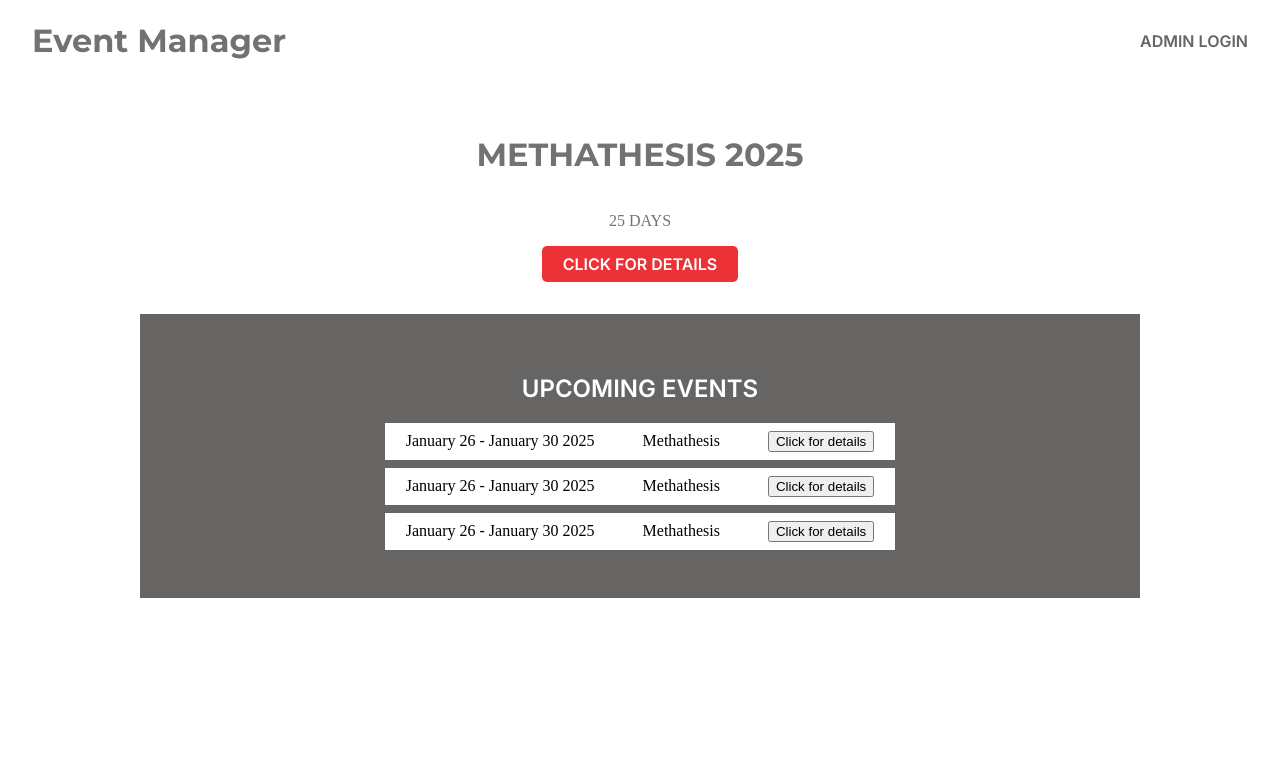
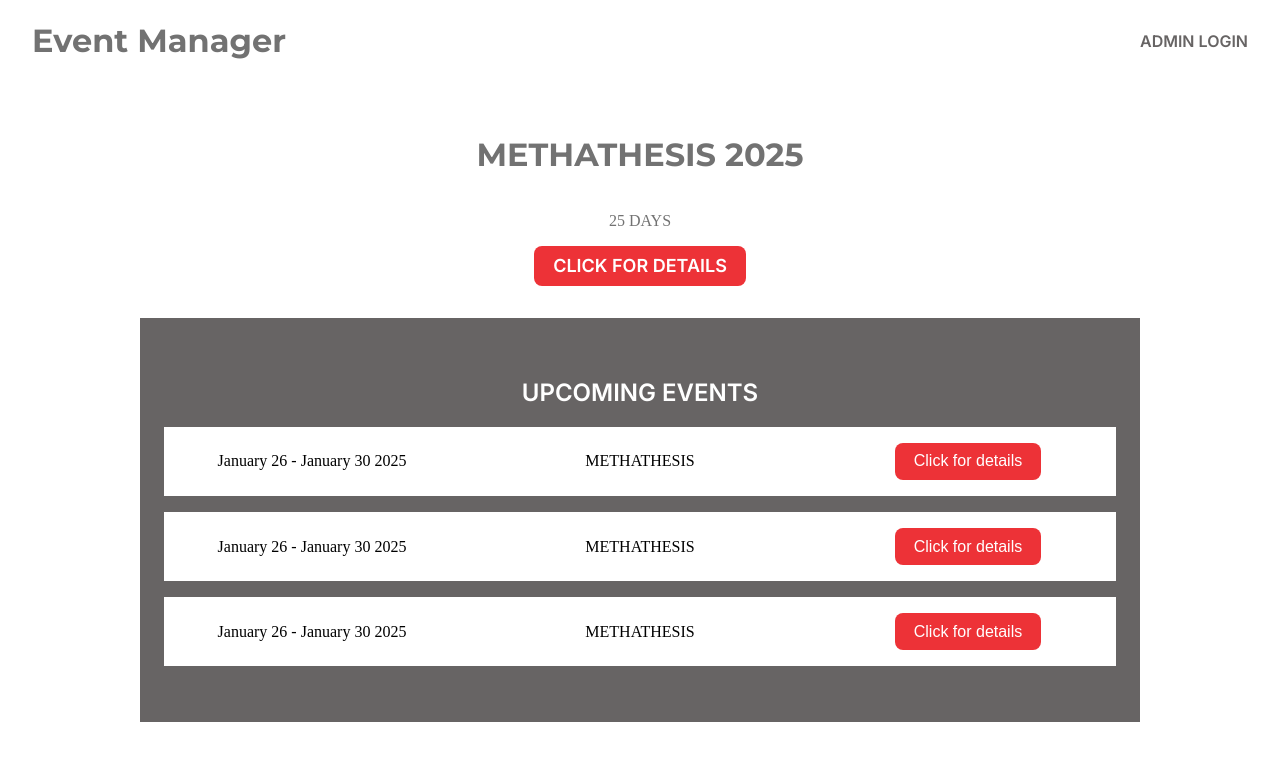
Before and after one commit to Dolapo-stack/event-app, a React (Vite) app: page / in a window 1280 px wide. Shown: the top 760 px of the page. Built offline with nearby package versions, Linux system fonts and the light colour scheme.

Commit message:
Worked on main content

```diff
--- a/src/App.css
+++ b/src/App.css
@@ -19,8 +19,11 @@ header a:hover,
 .event_details {
   background-color: #ed3237;
   color: #ffff;
-  padding: 0.5rem 1.3rem;
-  border-radius: 5px;
+  padding: 0.6rem 1.2rem;
+  border-radius: 8px;
+}
+.event_details {
+  font-size: 18px;
 }
 
 .next_event {
@@ -31,10 +34,6 @@ header a:hover,
 }
 
 .event_list {
-  display: flex;
-  flex-direction: column;
-  justify-content: center;
-  align-items: center;
   background-color: rgb(103, 100, 100);
   color: #ffff;
   width: 1000px;
@@ -48,16 +47,31 @@ header a:hover,
   font-weight: bold;
   font-family: "Inter", sans-serif;
   font-weight: 600;
+  text-align: center;
 }
 
 .event {
   background-color: #ffff;
   color: black;
-  margin-bottom: 0.5rem;
-  padding: 0.5rem 1.3rem;
+  margin: 0 1.5rem 1rem 1.5rem;
+  padding: 1rem 0.5rem;
   display: flex;
-  justify-content: center;
   align-items: center;
   gap: 3rem;
-  /* width: 850px; */
 }
+
+.event > div {
+  flex: 1; /* makes each child expand equally */
+  text-align: center; /* optional: centers text inside each column */
+}
+
+.details_button {
+  padding: 0.6rem 1.2rem;
+  background-color: #ed3237;
+  color: #ffff;
+  border: none;
+  border-radius: 8px;
+  cursor: pointer;
+  transition: all 0.2s ease-in-out;
+  font-size: 1rem;
+}
--- a/src/components/MainContent.jsx
+++ b/src/components/MainContent.jsx
@@ -13,23 +13,35 @@ const MainContent = () => {
         <h2>Upcoming Events</h2>
         <div className="event">
           <div>January 26 - January 30 2025</div>
-          <div>Methathesis</div>
+          <div>METHATHESIS</div>
           <div>
-            <input type="button" value="Click for details" />
+            <input
+              type="button"
+              value="Click for details"
+              className="details_button"
+            />
           </div>
         </div>
         <div className="event">
           <div>January 26 - January 30 2025</div>
-          <div>Methathesis</div>
+          <div>METHATHESIS</div>
           <div>
-            <input type="button" value="Click for details" />
+            <input
+              type="button"
+              value="Click for details"
+              className="details_button"
+            />
           </div>
         </div>
         <div className="event">
           <div>January 26 - January 30 2025</div>
-          <div>Methathesis</div>
+          <div>METHATHESIS</div>
           <div>
-            <input type="button" value="Click for details" />
+            <input
+              type="button"
+              value="Click for details"
+              className="details_button"
+            />
           </div>
         </div>
       </section>
```
